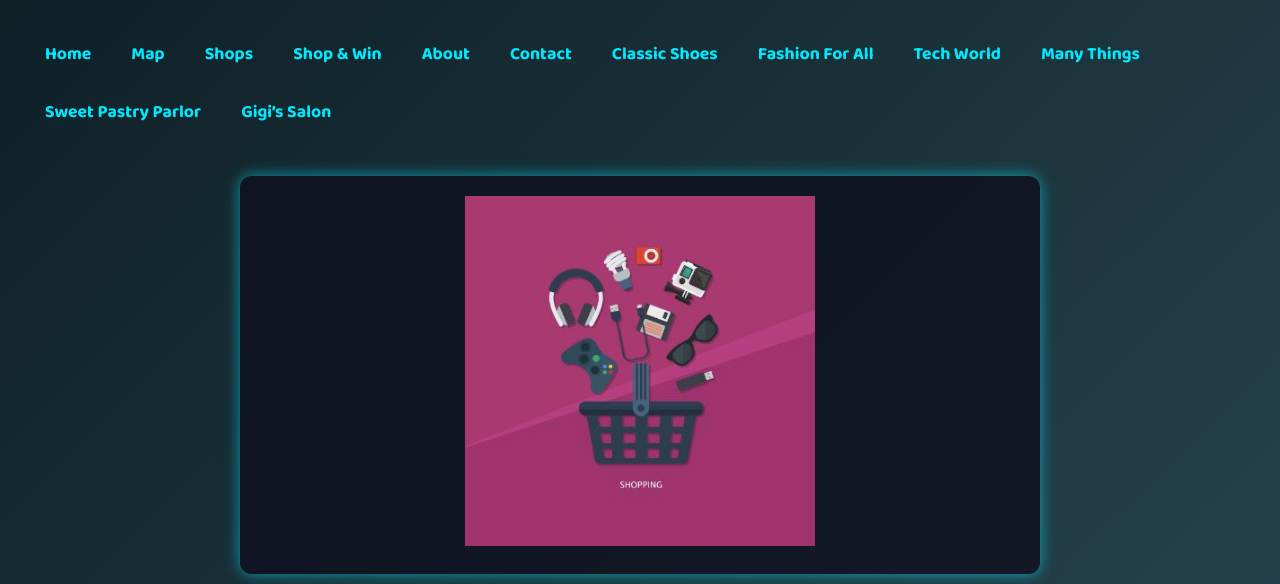
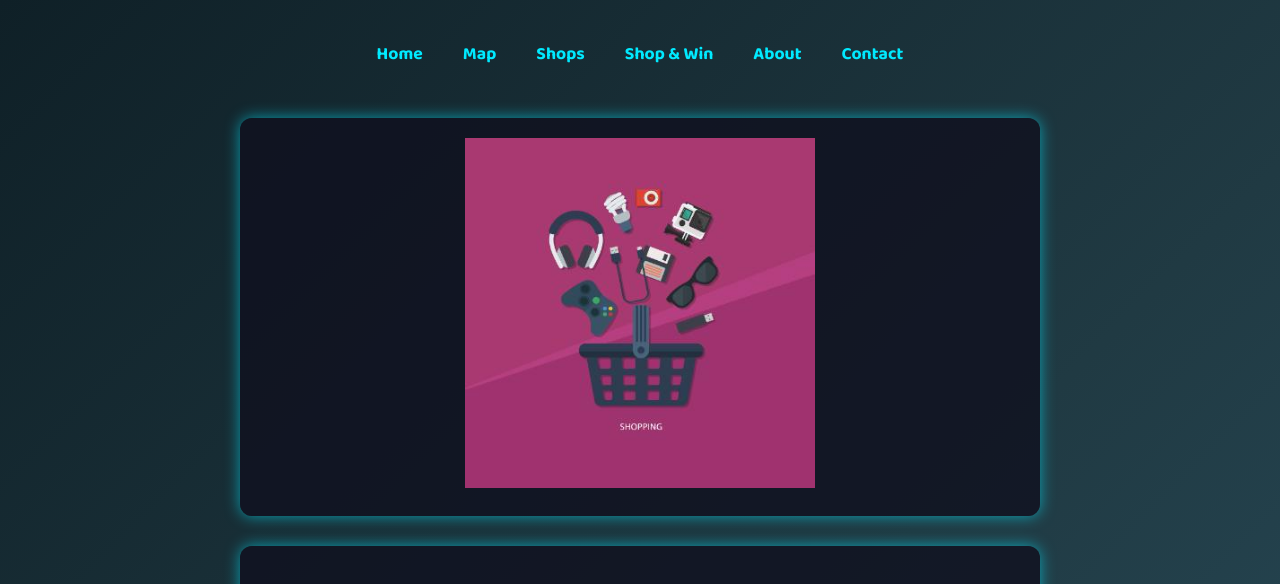
Before and after one commit to zohrafredericks/Module-2-Assessment-2, a plain HTML site: page shop-and-win.html in a window 1280 px wide. Shown: the top 584 px of the page. Drawn offline with Linux system fonts and the light colour scheme.

Commit message:
Update shop-and-win.html

```diff
--- a/shop-and-win.html
+++ b/shop-and-win.html
@@ -119,13 +119,6 @@
       <a href="shop-and-win.html">Shop & Win</a>
       <a href="about.html">About</a>
       <a href="contact.html">Contact</a>
-      <!-- Individual Shop Pages -->
-      <a href="classic-shoes.html">Classic Shoes</a>
-      <a href="fashion-for-all.html">Fashion For All</a>
-      <a href="tech-world.html">Tech World</a>
-      <a href="many-things.html">Many Things</a>
-      <a href="sweet-pastry-parlor.html">Sweet Pastry Parlor</a>
-      <a href="gigis-salon.html">Gigi’s Salon</a>
     </nav>
   </header>
 
```
